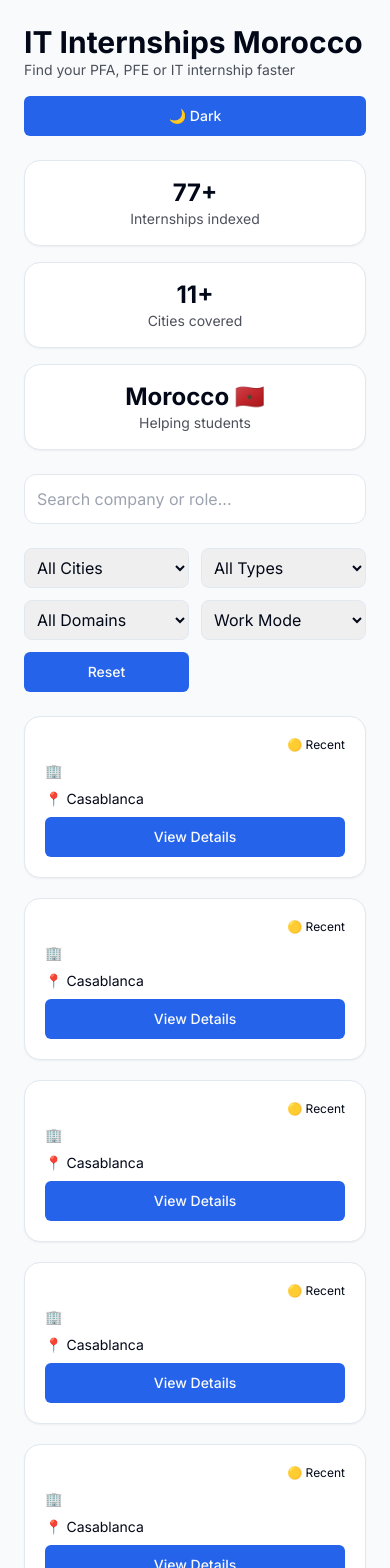
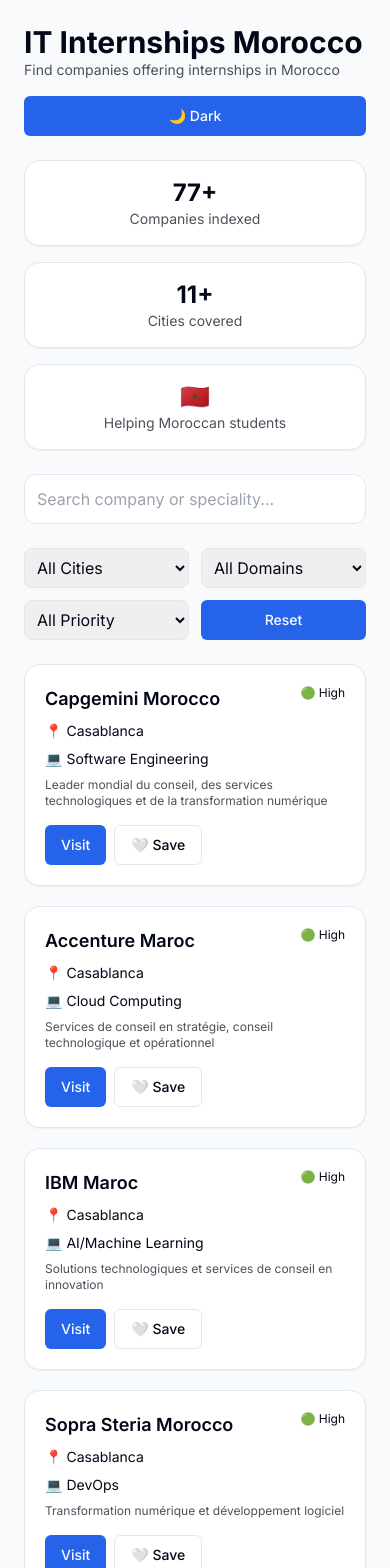
Before and after one commit to EL-Aouni/it-internships-morocco, a Next.js app: page /it-internships-morocco/search in a window 390 px wide. Shown: the top 1568 px of the page. Built offline with nearby package versions, Linux system fonts and the light colour scheme.

Commit message:
Refactor search page to handle companies instead of internships

```diff
--- a/src/app/search/page.tsx
+++ b/src/app/search/page.tsx
@@ -4,85 +4,104 @@
 import { Card, CardContent } from '@/components/ui/card'
 import { Button } from '@/components/ui/button'
 
-// ---- TYPES ----
-type Internship = {
-  id?: string
-  company: string
-  title: string
+// ================= TYPES =================
+type Company = {
+  id: number
+  name: string
   city?: string
-  type?: string
-  domain?: string
-  mode?: string
-  updatedAt?: string
+  speciality?: string
+  email?: string
+  phone?: string
+  website?: string
+  priority?: string
+  description?: string
 }
 
-// ---- HELPERS ----
-function getFreshness(date?: string) {
-  if (!date) return '🟡 Recent'
-  const days = (Date.now() - new Date(date).getTime()) / (1000 * 60 * 60 * 24)
-  if (days < 7) return '🟢 New'
-  if (days < 30) return '🟡 Recent'
-  return '🔴 Old'
+// ================= HELPERS =================
+function getPriorityBadge(priority?: string) {
+  if (!priority) return '🟡 Normal'
+  if (priority === 'high') return '🟢 High'
+  if (priority === 'medium') return '🟡 Medium'
+  return '🔴 Low'
 }
 
+function loadFavorites(): number[] {
+  if (typeof window === 'undefined') return []
+  try {
+    return JSON.parse(localStorage.getItem('favorites') || '[]')
+  } catch {
+    return []
+  }
+}
+
+function saveFavorites(favs: number[]) {
+  localStorage.setItem('favorites', JSON.stringify(favs))
+}
+
+// ================= PAGE =================
 export default function SearchPage() {
-  const [data, setData] = useState<Internship[]>([])
+  const [data, setData] = useState<Company[]>([])
   const [query, setQuery] = useState('')
 
   // filters
   const [city, setCity] = useState('')
-  const [type, setType] = useState('')
-  const [domain, setDomain] = useState('')
-  const [mode, setMode] = useState('')
+  const [speciality, setSpeciality] = useState('')
+  const [priority, setPriority] = useState('')
 
   const [dark, setDark] = useState(false)
+  const [favorites, setFavorites] = useState<number[]>([])
 
-  // ---- LOAD DATA ----
+  // ================= LOAD =================
   useEffect(() => {
     fetch('/companies.json')
       .then((r) => r.json())
       .then((d) => setData(d))
       .catch(() => setData([]))
+
+    setFavorites(loadFavorites())
   }, [])
 
-  // ---- FILTER LOGIC ----
+  // ================= FAVORITES =================
+  function toggleFavorite(id: number) {
+    setFavorites((prev) => {
+      const exists = prev.includes(id)
+      const updated = exists ? prev.filter((x) => x !== id) : [...prev, id]
+      saveFavorites(updated)
+      return updated
+    })
+  }
+
+  // ================= FILTER =================
   const filtered = useMemo(() => {
     return data.filter((item) => {
       const matchesQuery =
         !query ||
-        item.company?.toLowerCase().includes(query.toLowerCase()) ||
-        item.title?.toLowerCase().includes(query.toLowerCase())
+        item.name?.toLowerCase().includes(query.toLowerCase()) ||
+        item.speciality?.toLowerCase().includes(query.toLowerCase())
 
       const matchesCity = !city || item.city === city
-      const matchesType = !type || item.type === type
-      const matchesDomain = !domain || item.domain === domain
-      const matchesMode = !mode || item.mode === mode
+      const matchesSpec = !speciality || item.speciality === speciality
+      const matchesPriority = !priority || item.priority === priority
 
-      return (
-        matchesQuery &&
-        matchesCity &&
-        matchesType &&
-        matchesDomain &&
-        matchesMode
-      )
+      return matchesQuery && matchesCity && matchesSpec && matchesPriority
     })
-  }, [data, query, city, type, domain, mode])
+  }, [data, query, city, speciality, priority])
 
-  // ---- UNIQUE VALUES ----
+  // ================= UNIQUE VALUES =================
   const cities = [...new Set(data.map((d) => d.city).filter(Boolean))]
-  const types = [...new Set(data.map((d) => d.type).filter(Boolean))]
-  const domains = [...new Set(data.map((d) => d.domain).filter(Boolean))]
-  const modes = [...new Set(data.map((d) => d.mode).filter(Boolean))]
+  const specialities = [...new Set(data.map((d) => d.speciality).filter(Boolean))]
+  const priorities = [...new Set(data.map((d) => d.priority).filter(Boolean))]
 
+  // ================= RENDER =================
   return (
     <div className={dark ? 'dark bg-slate-950 text-white min-h-screen' : 'bg-slate-50 min-h-screen'}>
       <div className="max-w-6xl mx-auto p-6 space-y-6">
 
-        {/* 🔥 HEADER */}
+        {/* HEADER */}
         <div className="flex flex-col md:flex-row md:items-center md:justify-between gap-4">
           <div>
             <h1 className="text-3xl font-bold">IT Internships Morocco</h1>
-            <p className="text-sm opacity-70">Find your PFA, PFE or IT internship faster</p>
+            <p className="text-sm opacity-70">Find companies offering internships in Morocco</p>
           </div>
 
           <Button onClick={() => setDark(!dark)}>
@@ -90,12 +109,12 @@
           </Button>
         </div>
 
-        {/* 📊 STATS */}
+        {/* STATS */}
         <div className="grid grid-cols-1 md:grid-cols-3 gap-4">
           <Card className="rounded-2xl">
             <CardContent className="p-4 text-center">
               <div className="text-2xl font-bold">{data.length}+</div>
-              <div className="text-sm opacity-70">Internships indexed</div>
+              <div className="text-sm opacity-70">Companies indexed</div>
             </CardContent>
           </Card>
 
@@ -108,22 +127,22 @@
 
           <Card className="rounded-2xl">
             <CardContent className="p-4 text-center">
-              <div className="text-2xl font-bold">Morocco 🇲🇦</div>
-              <div className="text-sm opacity-70">Helping students</div>
+              <div className="text-2xl font-bold">🇲🇦</div>
+              <div className="text-sm opacity-70">Helping Moroccan students</div>
             </CardContent>
           </Card>
         </div>
 
-        {/* 🔍 SEARCH */}
+        {/* SEARCH */}
         <input
           className="w-full p-3 rounded-xl border"
-          placeholder="Search company or role..."
+          placeholder="Search company or speciality..."
           value={query}
           onChange={(e) => setQuery(e.target.value)}
         />
 
-        {/* 🎯 FILTERS */}
-        <div className="grid grid-cols-2 md:grid-cols-5 gap-3">
+        {/* FILTERS */}
+        <div className="grid grid-cols-2 md:grid-cols-4 gap-3">
           <select className="p-2 rounded-lg border" value={city} onChange={(e) => setCity(e.target.value)}>
             <option value="">All Cities</option>
             {cities.map((c) => (
@@ -131,66 +150,99 @@
             ))}
           </select>
 
-          <select className="p-2 rounded-lg border" value={type} onChange={(e) => setType(e.target.value)}>
-            <option value="">All Types</option>
-            {types.map((t) => (
-              <option key={t}>{t}</option>
+          <select
+            className="p-2 rounded-lg border"
+            value={speciality}
+            onChange={(e) => setSpeciality(e.target.value)}
+          >
+            <option value="">All Domains</option>
+            {specialities.map((s) => (
+              <option key={s}>{s}</option>
             ))}
           </select>
 
-          <select className="p-2 rounded-lg border" value={domain} onChange={(e) => setDomain(e.target.value)}>
-            <option value="">All Domains</option>
-            {domains.map((d) => (
-              <option key={d}>{d}</option>
+          <select
+            className="p-2 rounded-lg border"
+            value={priority}
+            onChange={(e) => setPriority(e.target.value)}
+          >
+            <option value="">All Priority</option>
+            {priorities.map((p) => (
+              <option key={p}>{p}</option>
             ))}
           </select>
 
-          <select className="p-2 rounded-lg border" value={mode} onChange={(e) => setMode(e.target.value)}>
-            <option value="">Work Mode</option>
-            {modes.map((m) => (
-              <option key={m}>{m}</option>
-            ))}
-          </select>
-
-          <Button onClick={() => {
-            setCity(''); setType(''); setDomain(''); setMode(''); setQuery('')
-          }}>
+          <Button
+            onClick={() => {
+              setCity('')
+              setSpeciality('')
+              setPriority('')
+              setQuery('')
+            }}
+          >
             Reset
           </Button>
         </div>
 
-        {/* 🧾 RESULTS */}
+        {/* RESULTS */}
         <div className="grid md:grid-cols-2 lg:grid-cols-3 gap-5">
-          {filtered.map((item, idx) => (
+          {filtered.map((item) => {
+            const isFav = favorites.includes(item.id)
+
+            return (
               <Card
-              key={idx}
+                key={item.id}
                 className="rounded-2xl shadow-sm hover:shadow-xl transition-all duration-200"
               >
                 <CardContent className="p-5 space-y-2">
                   <div className="flex items-start justify-between gap-2">
-                  <h3 className="font-semibold text-lg">{item.title}</h3>
+                    <h3 className="font-semibold text-lg">{item.name}</h3>
                     <span className="text-xs whitespace-nowrap">
-                    {getFreshness(item.updatedAt)}
+                      {getPriorityBadge(item.priority)}
                     </span>
                   </div>
 
-                <p className="text-sm opacity-80">🏢 {item.company}</p>
                   {item.city && <p className="text-sm">📍 {item.city}</p>}
-                {item.type && <p className="text-sm">🎓 {item.type}</p>}
-                {item.domain && <p className="text-sm">💻 {item.domain}</p>}
-                {item.mode && <p className="text-sm">🏢 {item.mode}</p>}
+                  {item.speciality && <p className="text-sm">💻 {item.speciality}</p>}
 
-                <Button className="w-full mt-2">View Details</Button>
+                  {item.description && (
+                    <p className="text-xs opacity-70 line-clamp-3">{item.description}</p>
+                  )}
+
+                  <div className="flex gap-2 pt-2">
+                    {item.website && (
+                      <a href={item.website} target="_blank">
+                        <Button className="w-full">Visit</Button>
+                      </a>
+                    )}
+
+                    <Button
+                      variant={isFav ? 'default' : 'outline'}
+                      onClick={() => toggleFavorite(item.id)}
+                    >
+                      {isFav ? '❤️ Saved' : '🤍 Save'}
+                    </Button>
+                  </div>
                 </CardContent>
               </Card>
-          ))}
+            )
+          })}
         </div>
 
         {filtered.length === 0 && (
           <div className="text-center opacity-60 py-10">
-            No internships found 😢
+            No companies found 😢
           </div>
         )}
+
+        {/* SUBMIT CTA */}
+        <div className="text-center pt-10">
+          <a href="/submit">
+            <Button className="px-8 py-3 text-lg rounded-2xl">
+              ➕ Submit Internship
+            </Button>
+          </a>
+        </div>
       </div>
     </div>
   )
```
Lines whose indentation alone changed are shown as unchanged.
